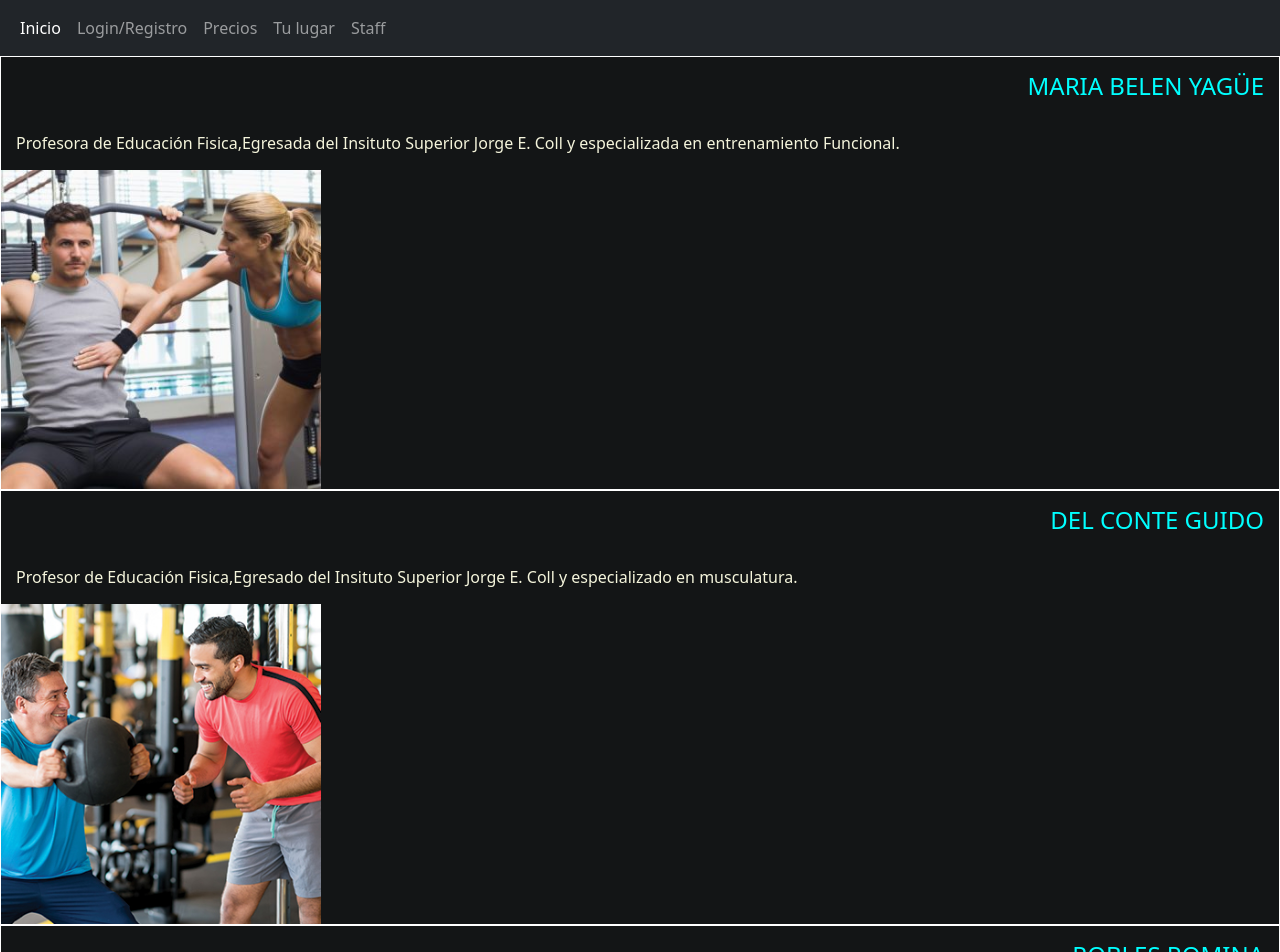
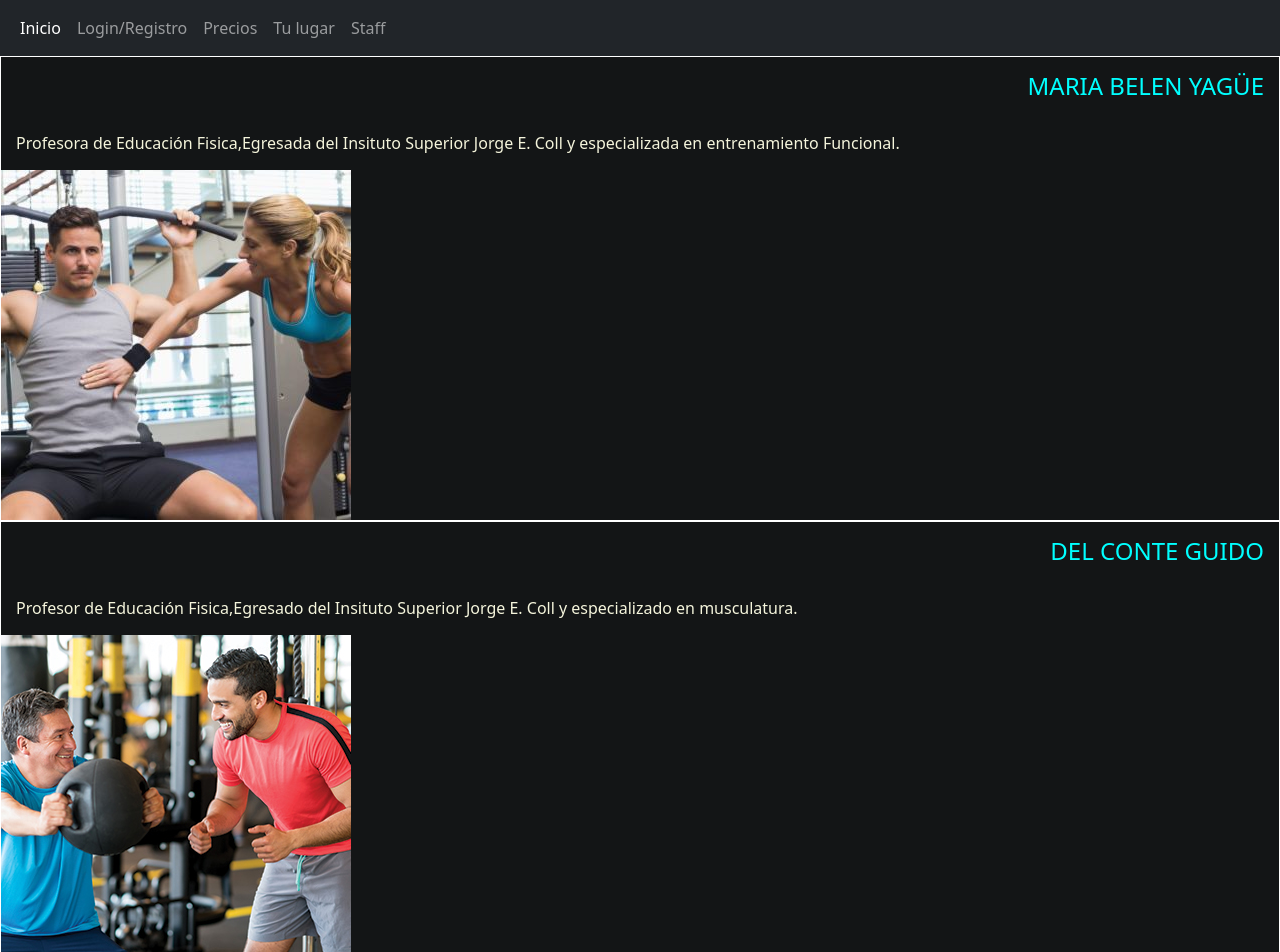
Before and after one commit to FacuGomez92/proyecto, a website: page pages/quienessomos.html in a window 1280 px wide. Shown: the top 952 px of the page. Drawn offline with nearby package versions, Linux system fonts and the light colour scheme.

Commit message:
ahora si ultimo

```diff
--- a/pages/quienessomos.html
+++ b/pages/quienessomos.html
@@ -46,17 +46,17 @@
           <div class="profes">
             <h4>MARIA BELEN YAGÜE</h4>
             <p class="p1">Profesora de Educación Fisica,Egresada del Insituto Superior Jorge E. Coll y especializada en entrenamiento Funcional. </p>
-            <img src="../img/belu.jpg" alt="entrenadora">
+            <img class="prof" src="../img/belu.jpg" alt="entrenadora">
           </div>
           <div class="profes">
             <h4>DEL CONTE GUIDO</h4>
             <p class="p1">Profesor de Educación Fisica,Egresado del Insituto Superior Jorge E. Coll y especializado en musculatura. </p>
-            <img src="../img/guido.jpg" alt="entrenador">
+            <img  class="prof" src="../img/guido.jpg" alt="entrenador">
           </div>
           <div class="profes">
             <h4>ROBLES ROMINA</h4>
             <p class="p1">Licenciada en Kinesiología de egresada de la Universidad de Mendoza, especializada en kineseoligia deportiva.Ademas se recibió de Profesora de Educación Fisica,en el Insituto Santisima Trinidad San Rafael.</p>
-            <img src="../img/romi.jpg"  alt="kine">
+            <img class="prof" src="../img/romi.jpg"  alt="kine">
           </div>
         </div>
       </div>
--- a/scss/main.scss
+++ b/scss/main.scss
@@ -218,9 +218,7 @@ main#log {
 
 
 /* staff */
-.profe1 {
 
-}
 
 .profes {
     text-align: left;
@@ -231,7 +229,7 @@ main#log {
     border-color: #fff;
 
 }
-img{
+img#prof{
 
     width: 25%;
     height: 25%;
```
Also changed, not shown: css/main.css.
